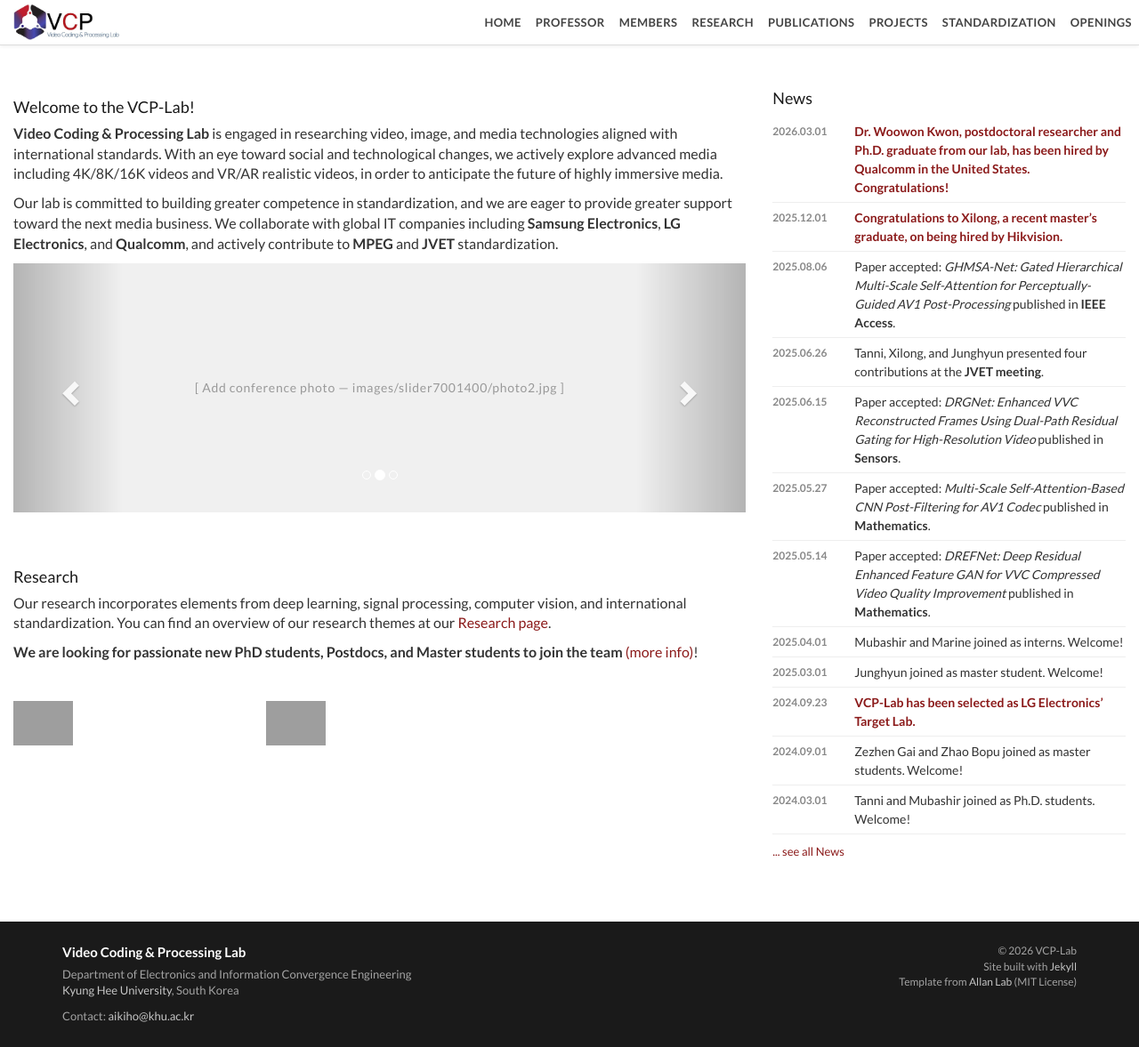
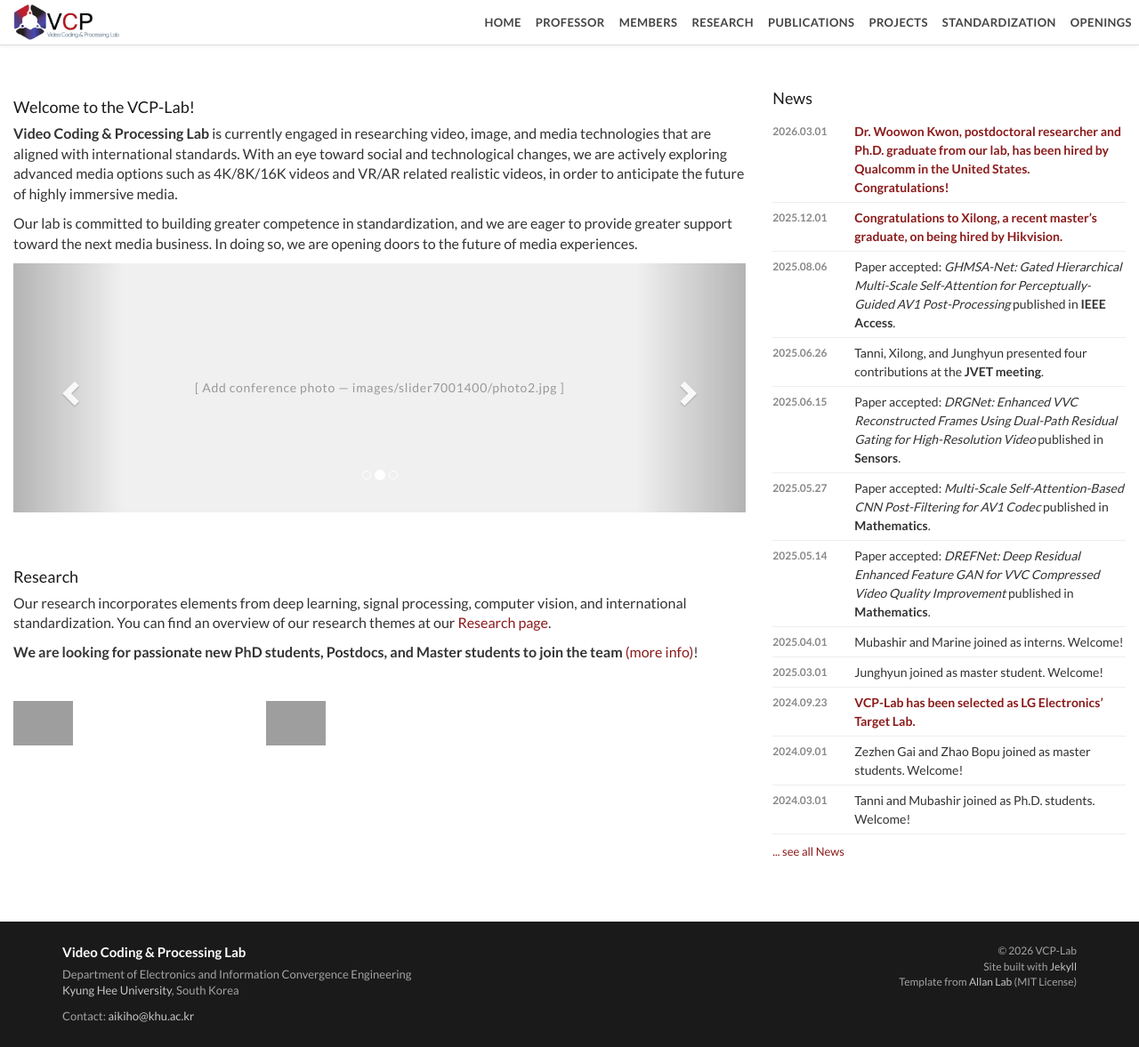
Before and after one commit to hazelran/lab_test, a Jekyll site: the page built from index.html, in a window 1280 px wide. Shown: the whole page at 89% size. Built offline with Jekyll 4.4.1, drawn with Linux system fonts in a browser that asks for light colours; grey boxes are pictures that could not be loaded.

Commit message:
Update index.html

```diff
--- a/index.html
+++ b/index.html
@@ -9,17 +9,15 @@ permalink: /
   <h3>Welcome to the VCP-Lab!</h3>
 
   <p>
-    <b>Video Coding & Processing Lab</b> is engaged in researching video, image, and media
-    technologies aligned with international standards. With an eye toward social and
-    technological changes, we actively explore advanced media including 4K/8K/16K videos
-    and VR/AR realistic videos, in order to anticipate the future of highly immersive media.
+    <b>Video Coding & Processing Lab</b> is currently engaged in researching video, image,
+    and media technologies that are aligned with international standards. With an eye toward
+    social and technological changes, we are actively exploring advanced media options such as
+    4K/8K/16K videos and VR/AR related realistic videos, in order to anticipate the future of highly immersive media.
   </p>
   <p>
-    Our lab is committed to building greater competence in standardization, and we are eager
-    to provide greater support toward the next media business. We collaborate with global
-    IT companies including <strong>Samsung Electronics</strong>, <strong>LG Electronics</strong>,
-    and <strong>Qualcomm</strong>, and actively contribute to <strong>MPEG</strong> and
-    <strong>JVET</strong> standardization.
+    Our lab is committed to building greater competence in standardization, and we are eager to
+    provide greater support toward the next media business. In doing so, we are opening doors to
+    the future of media experiences.
   </p>
 
   <!-- Carousel -->
```
